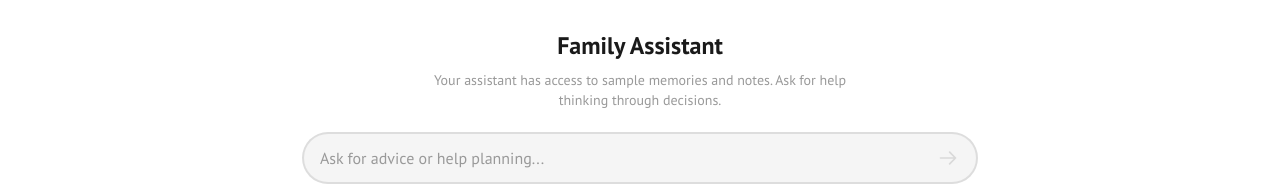
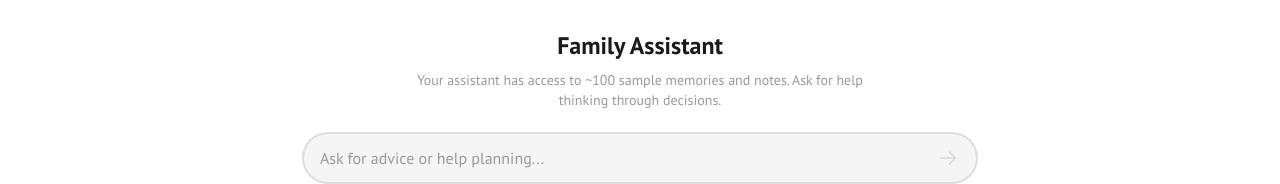
Before and after one commit to acadia-learning/streaming-memory, a React (Vite) app in the folder frontend/: page /demo in a window 1280 px wide. Shown: the part 250-434 px from the top of the page. Built offline with nearby package versions, Linux system fonts and the light colour scheme.

Commit message:
fix(demo): copty

```diff
--- a/frontend/src/Demo.jsx
+++ b/frontend/src/Demo.jsx
@@ -16,7 +16,7 @@ const API_URL =
 const DEMO_CONFIG = {
   name: "Family Assistant",
   description:
-    "Your assistant has access to sample memories and notes. Ask for help thinking through decisions.",
+    "Your assistant has access to ~100 sample memories and notes. Ask for help thinking through decisions.",
   placeholder: "Ask for advice or help planning...",
   suggestedQuestions: [
     "What should I get my dad for his birthday?",
```
